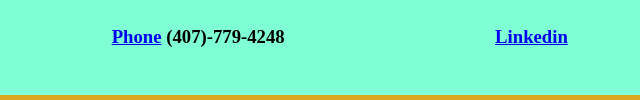
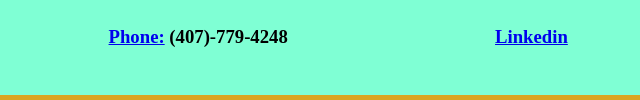
Before and after one commit to nquanbao/professional-portfolio, a plain HTML site: page index.html in a window 1280 px wide. Shown: the part 1726-1826 px from the top of the page, 533-1173 px from the left. Drawn offline with Linux system fonts and the light colour scheme.

Commit message:
adding comment for index and css file

```diff
--- a/index.html
+++ b/index.html
@@ -1,17 +1,21 @@
 <!DOCTYPE html>
 <html lang="en-us">
-
+<!--Head-->
 <head>
     <meta charset="UTF-8" />
     <link rel="stylesheet" href="./assets/css/style.css">
     <title>My Professional Portfolio</title>
 </head>
+<!--Body-->
 <body>
+    <!--Header-->
     <header class="header">
+        <!--Name and Avatar-->
         <div>
             <h1>Bao Nguyen</h1>
             <img src="../professional-portfolio/assets/images/sreenshot.png" alt="my photo">
         </div>
+        <!--Navigation in Header-->
         <nav>
             <ul>
                 <li><a href="#about-me">About Me</a></li>
@@ -21,7 +25,9 @@
             </ul>
         </nav>
     </header>
+    <!--Main section of the webpage-->
     <main>
+        <!--About me section-->
         <section id="about-me" class="about-me">
             <h2>About Me</h2>
             <div>
@@ -29,8 +35,10 @@
                 <p>I am a funny person, and I spend my free time to listen to music, travel, or go fishing. I really want to make friends and help each other. I am also good at working in group. </p>
             </div>
         </section>
+        <!--Work section-->
         <section id="work" class="work">
             <h2>Work</h2>
+            <!--Card element of work section-->
             <div>
                 <section class="card-html">
                     <a href="https://nquanbao.github.io/assignment-week-1/"><img src="../professional-portfolio/assets/images/sreenshot.png" alt="My first deployed application"></a>
@@ -54,18 +62,22 @@
                 </section>
             </div>
         </section>
+        <!--Contact me section-->
         <section id="contact-me" class="contact-me">
             <h2>Contact me</h2>
             <nav>
                 <ul>
+                    <!--Email-->
                     <li>
                         <img src="../professional-portfolio/assets/images/icons8-mail-48.png" alt="Mail icon">
                         <h3><a href="#">Email:</a></h3>
                     </li>
+                    <!--Phone-->
                     <li>
                         <img src="../professional-portfolio/assets/images/icons8-phone-48.png" alt="Phone icon">
-                        <h3><a href="#">Phone</a> (407)-779-4248</h3>
+                        <h3><a href="#">Phone:</a> (407)-779-4248</h3>
                     </li>
+                    <!--LinkedIn-->
                     <li>
                         <img src="../professional-portfolio/assets/images/icons8-linkedin-48.png" alt="linkedin icon">
                         <h3><a  href="https://www.linkedin.com/in/bao-nguyen1988">Linkedin</a></h3>
```
Also changed, not shown: assets/css/style.css (+13 -1 lines).
